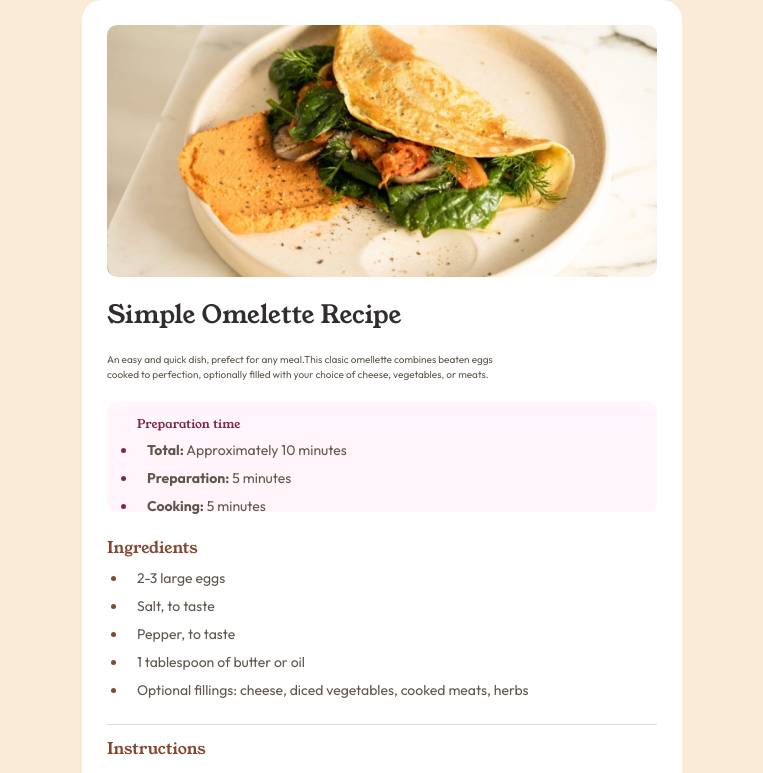
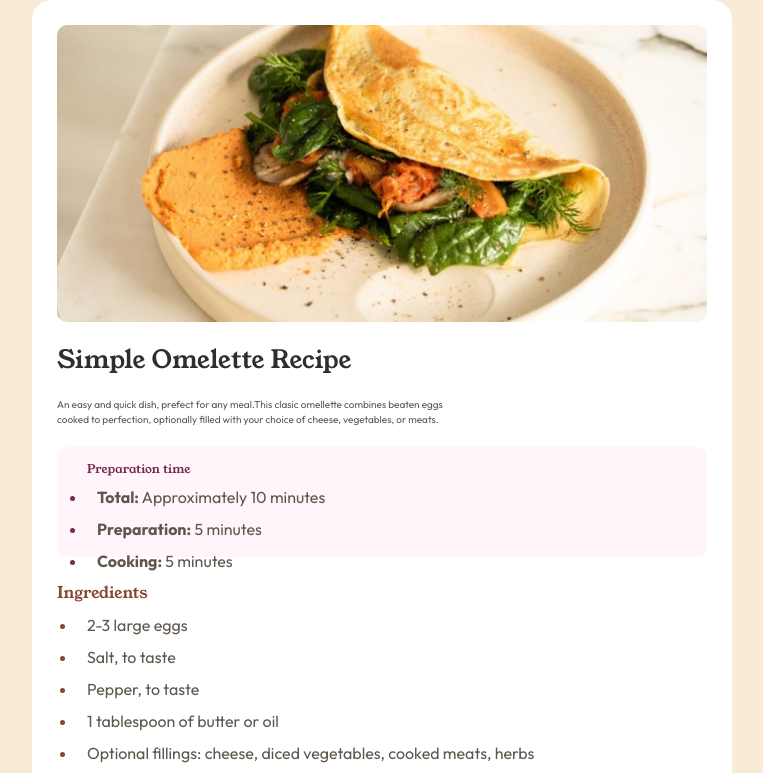
Before and after one commit to 3laagaber/Recipe-page, a plain HTML site: page index.html in a window 1280 px wide. Shown: the top 773 px of the page, without its empty margins (258-1021 px from the left). Drawn offline with Linux system fonts and the light colour scheme.

Commit message:
Update style.css

```diff
--- a/style.css
+++ b/style.css
@@ -21,7 +21,7 @@ body{
     font-family: "Outfit", sans-serif;
 }
 main{
-    height: 230vh;
+    height: 200vh;
     display: flex;
     justify-content: center;
     align-items: center;
@@ -30,17 +30,17 @@ main{
 .content{
     background-color:var(--White);
     flex-direction: column;
-    width: 60rem;
-    min-height: 230vh;
+    width: 70rem;
+    min-height: 200vh;
     display: flex;
     justify-content: flex-start;
     border-radius: 2rem;
     padding: 2.5rem;
-    font-size: 14px;
+    font-size: 16px;
     overflow: hidden;
 }
 .content img {
-    width: 55rem;
+    width: 65rem;
     border-radius: 1rem;
 }
 .content h1{
```
